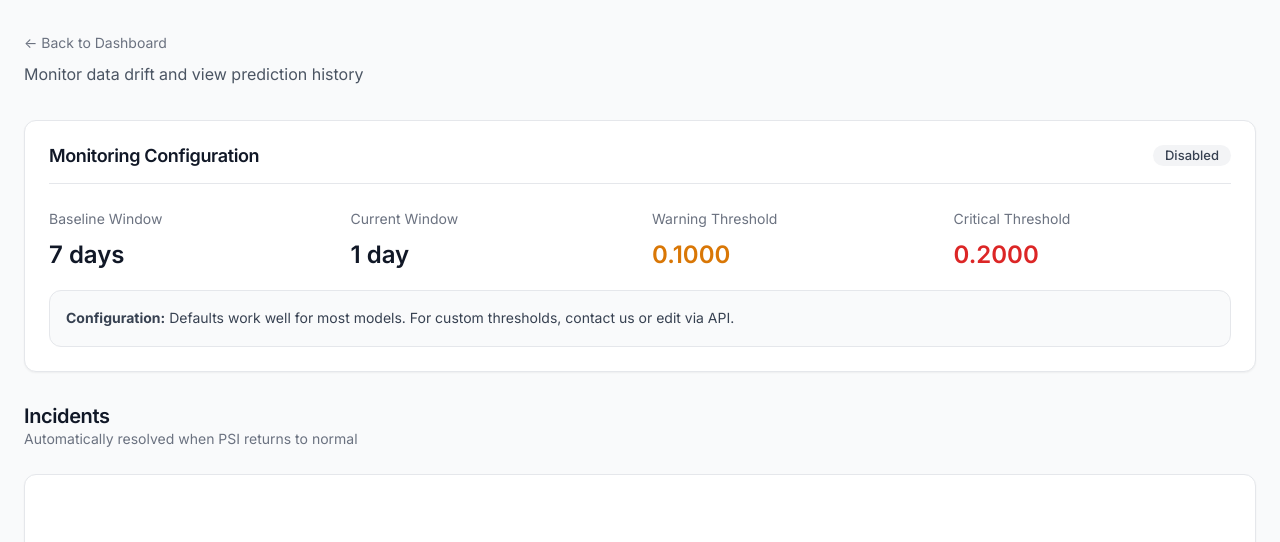
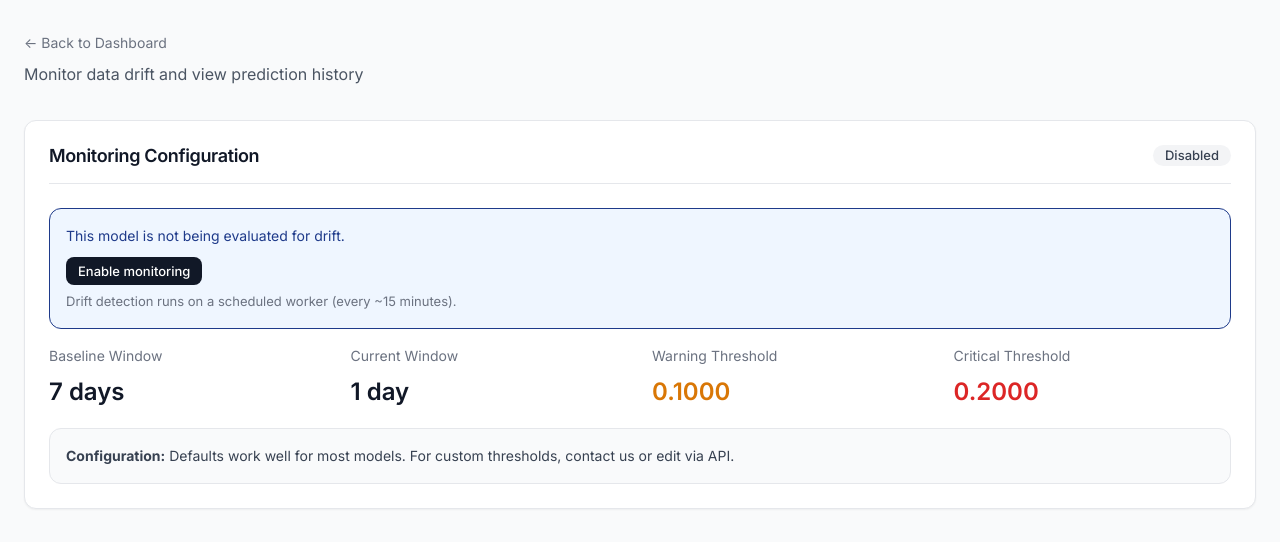
Before and after one commit to zahmedy/SentryML, a FastAPI app: template infra/apps/ui/templates/model_detail.html in a window 1280 px wide. Shown: the part 65-607 px from the top of the page. Run offline with FastAPI, Linux system fonts and the light colour scheme; the template is opened without the code that fills it, so the values that code supplies are empty.

Commit message:
add enable disable in model page

```diff
--- a/infra/apps/ui/main.py
+++ b/infra/apps/ui/main.py
@@ -472,7 +472,7 @@
         timeout=5,
     )
     resp.raise_for_status()
-    return RedirectResponse("/dashboard", status_code=303)
+    return RedirectResponse(f"/models/{model_id}", status_code=303)
 
 @app.post("/models/{model_id}/monitoring/disable")
 def ui_disable_monitoring(request: Request, model_id: str):
@@ -482,7 +482,7 @@
         timeout=5,
     )
     resp.raise_for_status()
-    return RedirectResponse("/dashboard", status_code=303)
+    return RedirectResponse(f"/models/{model_id}", status_code=303)
 
 
 @app.post("/models/{model_id}/delete")
--- a/infra/apps/ui/templates/model_detail.html
+++ b/infra/apps/ui/templates/model_detail.html
@@ -23,6 +23,24 @@
     {% endif %}
   </div>
   <div class="card-body">
+    {% if monitor and monitor.is_enabled %}
+      <div class="notice notice-info" style="margin-bottom: 16px;">
+        <div>Drift detection is active for this model.</div>
+        <form action="/models/{{ model_id }}/monitoring/disable" method="post" style="margin-top: 10px;">
+          <button type="submit" class="btn-sm btn-ghost">Disable monitoring</button>
+        </form>
+      </div>
+    {% else %}
+      <div class="notice notice-info" style="margin-bottom: 16px;">
+        <div>This model is not being evaluated for drift.</div>
+        <form action="/models/{{ model_id }}/monitoring/enable" method="post" style="margin-top: 10px;">
+          <button type="submit" class="btn-sm">Enable monitoring</button>
+        </form>
+        <div class="muted text-xs" style="margin-top: 6px;">
+          Drift detection runs on a scheduled worker (every ~15 minutes).
+        </div>
+      </div>
+    {% endif %}
     <div style="display: grid; grid-template-columns: repeat(auto-fit, minmax(180px, 1fr)); gap: 24px; margin-bottom: 16px;">
       <div>
         <div class="muted text-sm" style="margin-bottom: 6px;">Baseline Window</div>
```
